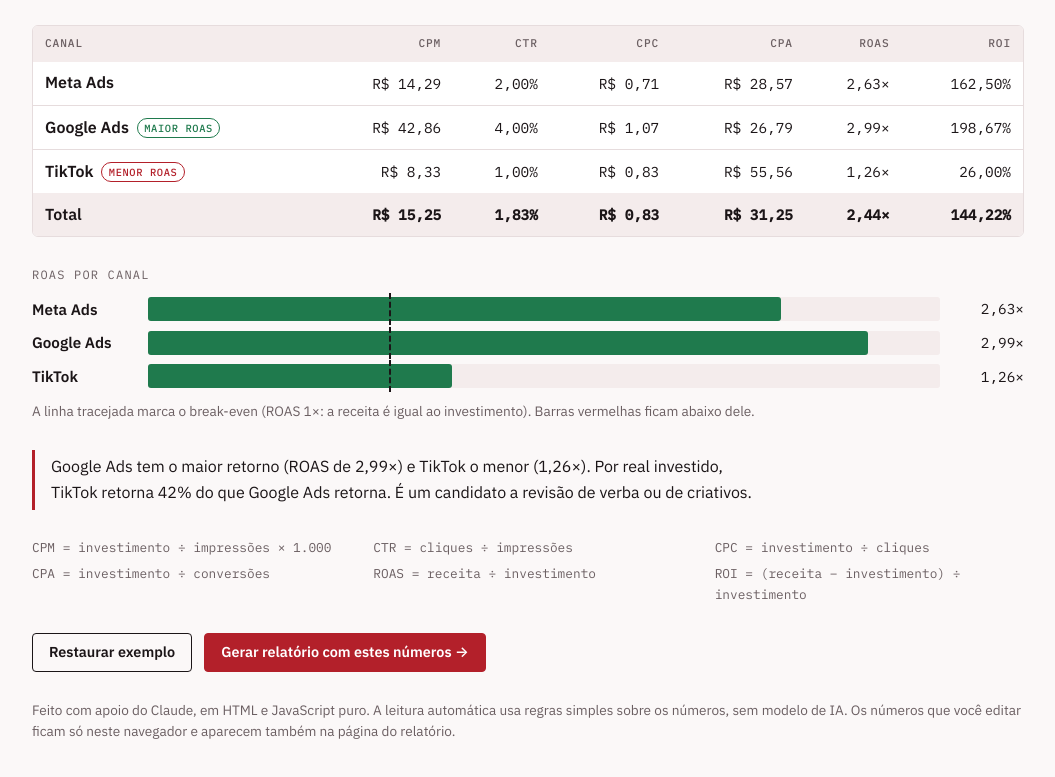
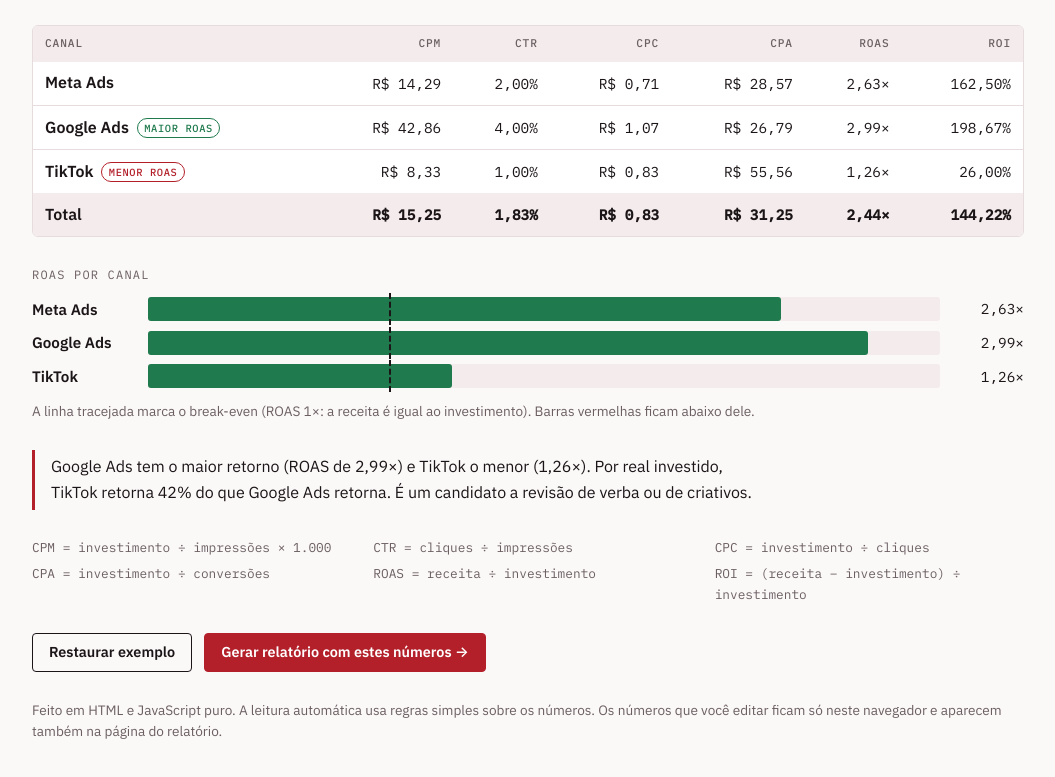
Before and after one commit to LaizaBorgesdosSantos/portfolio-laiza.borges, a plain HTML site: page painel.html in a window 1280 px wide. Shown: the part 631-1408 px from the top of the page, without its empty margins (112-1167 px from the left). Drawn offline with Linux system fonts and the light colour scheme.

Commit message:
Update painel.html

```diff
--- a/painel.html
+++ b/painel.html
@@ -79,7 +79,7 @@
       <button type="button" id="reset">Restaurar exemplo</button>
       <a class="btn primary" href="relatorio.html">Gerar relatório com estes números →</a>
     </div>
-    <p class="legend">Feito com apoio do Claude, em HTML e JavaScript puro. A leitura automática usa regras simples sobre os números, sem modelo de IA. Os números que você editar ficam só neste navegador e aparecem também na página do relatório.</p>
+    <p class="legend">Feito em HTML e JavaScript puro. A leitura automática usa regras simples sobre os números. Os números que você editar ficam só neste navegador e aparecem também na página do relatório.</p>
   </section>
 </div>
 
```
